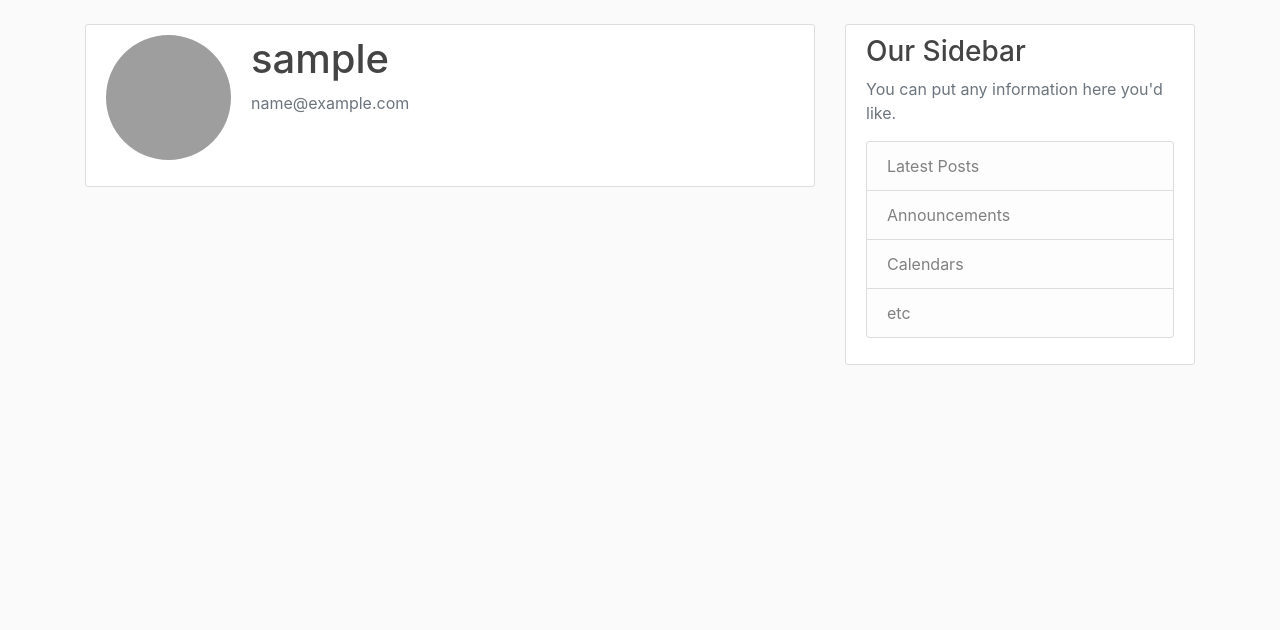
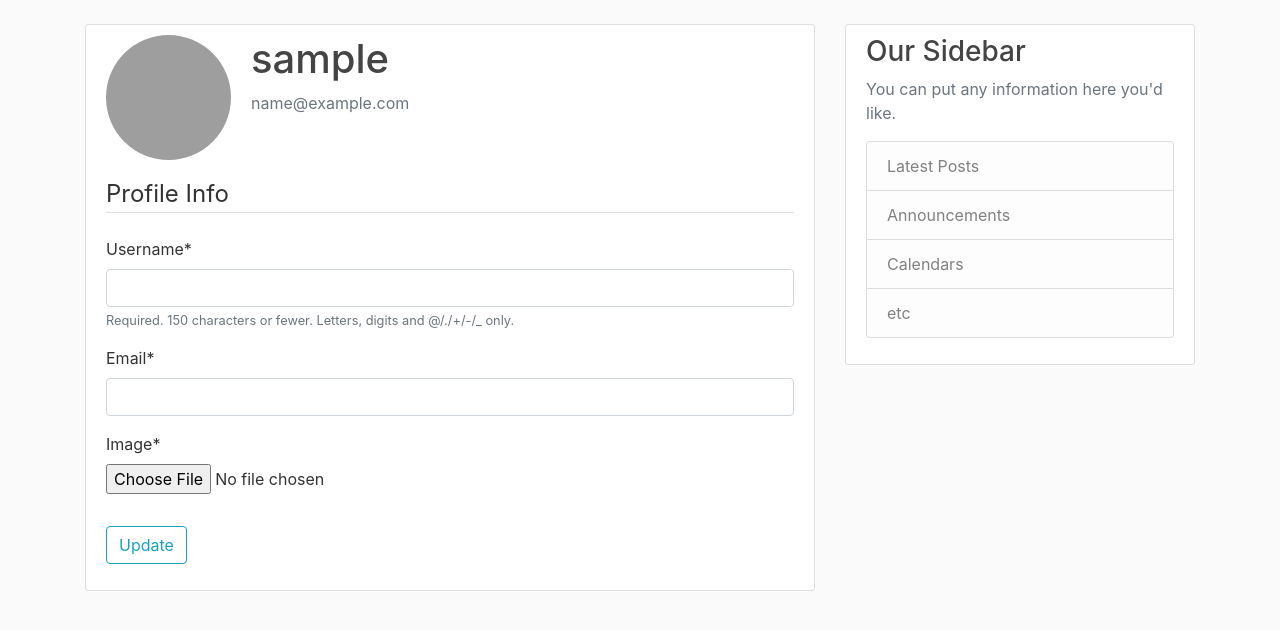
Before and after one commit to jtkp66/django-blog, a Django app: template blog_project/users/templates/users/profile.html in a window 1280 px wide. Shown: the part 56-686 px from the top of the page. Run offline with Django 3.2, Linux system fonts and the light colour scheme; the template is opened without the code that fills it: values that come from a table or form of the project are taken from there, others are empty; the visitor is signed in with stand-in values (Sample User, id 1); some libraries are stand-ins or nearby versions; grey boxes are pictures that could not be loaded.

Commit message:
adding user update form and profile update form

```diff
--- a/blog_project/blog/templates/blog/home.html
+++ b/blog_project/blog/templates/blog/home.html
@@ -2,6 +2,7 @@
 {% block content %}
     {% for post in posts %}
         <article class="media content-section">
+          <img class="rounded-circle article-img" src="{{ post.author.profile.image.url }}">
           <div class="media-body">
             <div class="article-metadata">
               <a class="mr-2" href="#">{{ post.author }}</a>
--- a/blog_project/users/forms.py
+++ b/blog_project/users/forms.py
@@ -1,6 +1,7 @@
 from django import forms
 from django.contrib.auth.models import User
 from django.contrib.auth.forms import UserCreationForm
+from .models import Profile
 
 
 class UserRegisterForm(UserCreationForm):
@@ -9,3 +10,16 @@ class UserRegisterForm(UserCreationForm):
     class Meta:
         model = User
         fields = ['username', 'email', 'password1', 'password2']
+
+class UserUpdateForm(forms.ModelForm):
+    email = forms.EmailField()
+
+    class Meta:
+        model = User
+        fields = ['username', 'email']
+
+
+class ProfileUpdateForm(forms.ModelForm):
+    class Meta:
+        model = Profile
+        fields = ['image']
--- a/blog_project/users/models.py
+++ b/blog_project/users/models.py
@@ -1,5 +1,6 @@
 from django.db import models
 from django.contrib.auth.models import User
+from PIL import Image
 
 
 class Profile(models.Model):
@@ -8,3 +9,13 @@ class Profile(models.Model):
 
     def __str__(self):
         return f'{self.user.username} Profile'
+
+    def save(self, *args, **kwargs):
+        super().save(*args, **kwargs)
+
+        img = Image.open(self.image.path)
+
+        if img.height > 300 or img.width > 300:
+            output_size = (300, 300)
+            img.thumbnail(output_size)
+            img.save(self.image.path)
--- a/blog_project/users/templates/users/profile.html
+++ b/blog_project/users/templates/users/profile.html
@@ -9,6 +9,16 @@
           <p class="text-secondary">{{ user.email }}</p>
         </div>
       </div>
-      <!-- FORM HERE -->
+      <form method="POST" enctype="multipart/form-data">
+          {% csrf_token %}
+          <fieldset class="form-group">
+              <legend class="border-bottom mb-4">Profile Info</legend>
+              {{ u_form|crispy }}
+              {{ p_form|crispy }}
+          </fieldset>
+          <div class="form-group">
+              <button class="btn btn-outline-info" type="submit">Update</button>
+          </div>
+      </form>
     </div>
 {% endblock content %}
```
Also changed, not shown: blog_project/users/views.py (+22 -2 lines).
